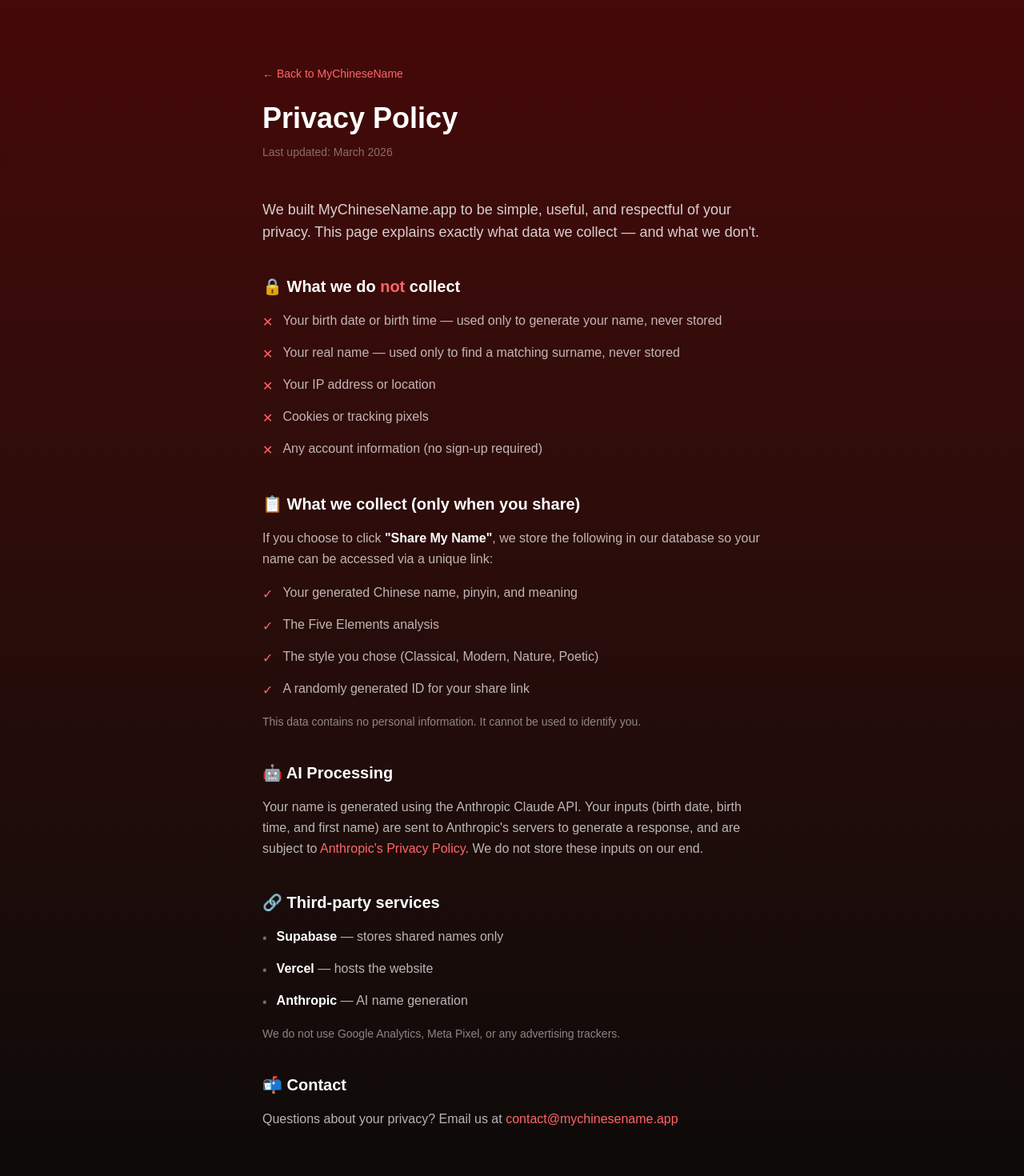
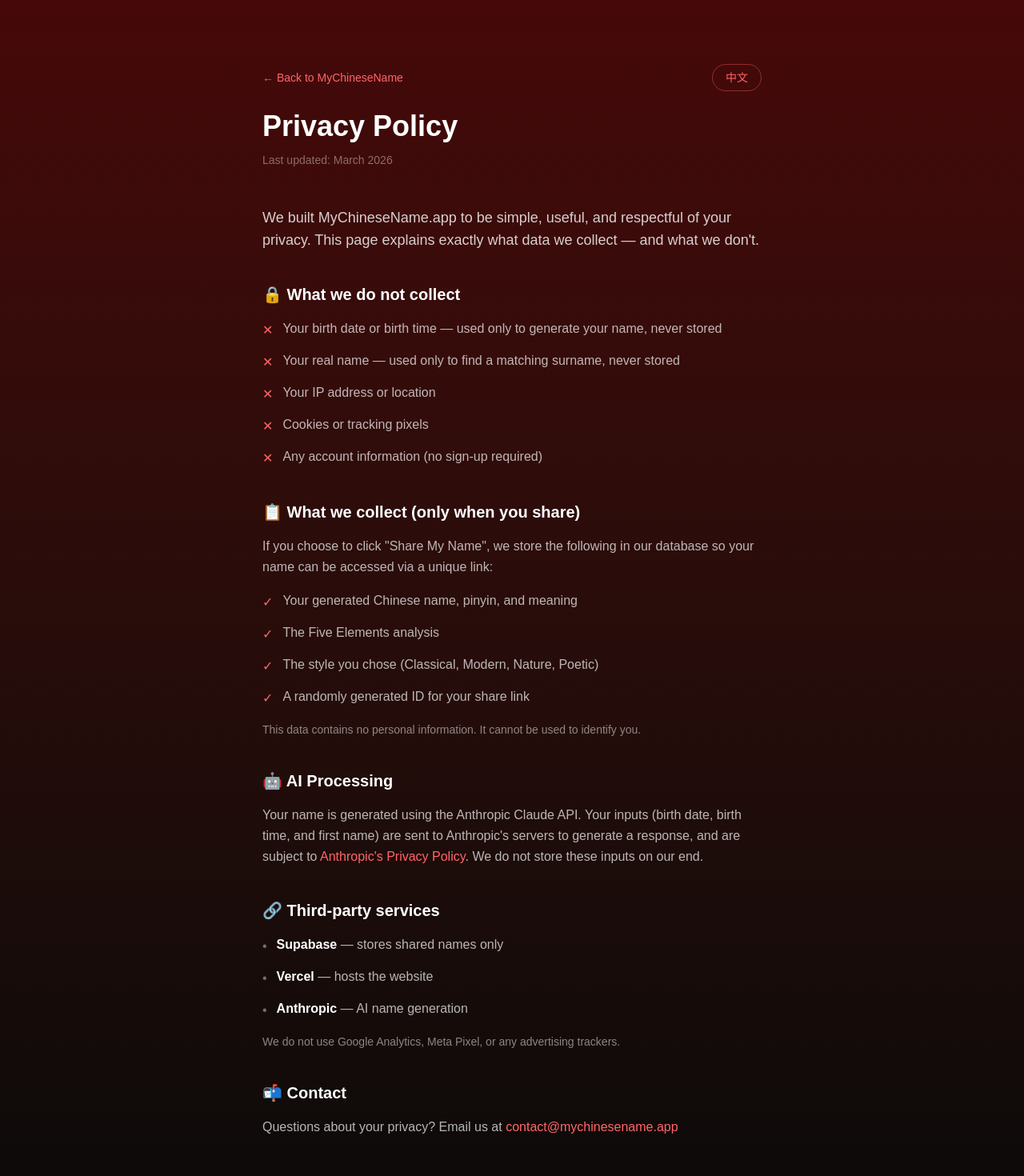
Before and after one commit to JexW/chinesename-ai, a Next.js app: page /privacy in a window 1280 px wide. Shown: the top 1470 px of the page at 80% size. Built offline with nearby package versions, Linux system fonts and the light colour scheme.

Commit message:
Add privacy policy page

```diff
--- a/app/privacy/page.tsx
+++ b/app/privacy/page.tsx
@@ -1,40 +1,134 @@
-// app/privacy/page.tsx
+"use client";
+
+import { useState } from "react";
+
+const content = {
+  en: {
+    back: "← Back to MyChineseName",
+    title: "Privacy Policy",
+    updated: "Last updated: March 2026",
+    intro: "We built MyChineseName.app to be simple, useful, and respectful of your privacy. This page explains exactly what data we collect — and what we don't.",
+    notCollect: {
+      title: "What we do not collect",
+      items: [
+        "Your birth date or birth time — used only to generate your name, never stored",
+        "Your real name — used only to find a matching surname, never stored",
+        "Your IP address or location",
+        "Cookies or tracking pixels",
+        "Any account information (no sign-up required)",
+      ],
+    },
+    collect: {
+      title: "What we collect (only when you share)",
+      desc: 'If you choose to click "Share My Name", we store the following in our database so your name can be accessed via a unique link:',
+      items: [
+        "Your generated Chinese name, pinyin, and meaning",
+        "The Five Elements analysis",
+        "The style you chose (Classical, Modern, Nature, Poetic)",
+        "A randomly generated ID for your share link",
+      ],
+      note: "This data contains no personal information. It cannot be used to identify you.",
+    },
+    ai: {
+      title: "🤖 AI Processing",
+      desc: "Your name is generated using the Anthropic Claude API. Your inputs (birth date, birth time, and first name) are sent to Anthropic's servers to generate a response, and are subject to ",
+      link: "Anthropic's Privacy Policy",
+      desc2: ". We do not store these inputs on our end.",
+    },
+    third: {
+      title: "🔗 Third-party services",
+      items: [
+        { name: "Supabase", desc: "stores shared names only" },
+        { name: "Vercel", desc: "hosts the website" },
+        { name: "Anthropic", desc: "AI name generation" },
+      ],
+      note: "We do not use Google Analytics, Meta Pixel, or any advertising trackers.",
+    },
+    contact: {
+      title: "📬 Contact",
+      desc: "Questions about your privacy? Email us at ",
+    },
+  },
+  zh: {
+    back: "← 返回 MyChineseName",
+    title: "隐私政策",
+    updated: "最后更新：2026年3月",
+    intro: "我们创建 MyChineseName.app 的初衷是简单、实用，并尊重您的隐私。本页面将清楚说明我们收集哪些数据——以及我们不收集什么。",
+    notCollect: {
+      title: "我们不收集的信息",
+      items: [
+        "您的出生日期和出生时间——仅用于生成名字，从不存储",
+        "您的真实姓名——仅用于匹配姓氏，从不存储",
+        "您的 IP 地址或位置信息",
+        "Cookies 或追踪像素",
+        "任何账户信息（无需注册）",
+      ],
+    },
+    collect: {
+      title: "我们收集的信息（仅在您分享时）",
+      desc: '如果您点击"分享我的名字"，我们会将以下内容存储在数据库中，以便通过唯一链接访问您的名字：',
+      items: [
+        "您生成的中文名、拼音和含义",
+        "五行分析结果",
+        "您选择的风格（古典、现代、自然、诗意）",
+        "随机生成的分享链接 ID",
+      ],
+      note: "这些数据不包含任何个人信息，无法用于识别您的身份。",
+    },
+    ai: {
+      title: "🤖 AI 处理",
+      desc: "您的名字通过 Anthropic Claude API 生成。您的输入（出生日期、出生时间和名字）会发送至 Anthropic 的服务器以生成结果，适用于 ",
+      link: "Anthropic 隐私政策",
+      desc2: "。我们不会在自己的服务器上存储这些输入。",
+    },
+    third: {
+      title: "🔗 第三方服务",
+      items: [
+        { name: "Supabase", desc: "仅存储分享的名字" },
+        { name: "Vercel", desc: "网站托管" },
+        { name: "Anthropic", desc: "AI 名字生成" },
+      ],
+      note: "我们不使用 Google Analytics、Meta Pixel 或任何广告追踪器。",
+    },
+    contact: {
+      title: "📬 联系我们",
+      desc: "对隐私有疑问？请发送邮件至 chinesename.sup@outlook.com",
+    },
+  },
+};
 
 export default function PrivacyPage() {
+  const [lang, setLang] = useState<"en" | "zh">("en");
+  const t = content[lang];
+
   return (
     <main className="min-h-screen bg-gradient-to-b from-red-950 to-stone-950 text-white">
       <div className="max-w-2xl mx-auto px-6 py-20">
 
-        {/* Header */}
         <div className="mb-12">
-          <a href="/" className="text-red-400 text-sm hover:underline">← Back to MyChineseName</a>
-          <h1 className="text-4xl font-bold mt-6 mb-3">Privacy Policy</h1>
-          <p className="text-white/40 text-sm">Last updated: March 2026</p>
+          <div className="flex items-center justify-between">
+            <a href="/" className="text-red-400 text-sm hover:underline">{t.back}</a>
+            <button
+              onClick={() => setLang(lang === "en" ? "zh" : "en")}
+              className="text-sm border border-red-400/40 text-red-400 px-4 py-1.5 rounded-full hover:bg-red-400/10 transition"
+            >
+              {lang === "en" ? "中文" : "English"}
+            </button>
+          </div>
+          <h1 className="text-4xl font-bold mt-6 mb-3">{t.title}</h1>
+          <p className="text-white/40 text-sm">{t.updated}</p>
         </div>
 
         <div className="space-y-10 text-white/70 leading-relaxed">
 
-          {/* Intro */}
           <section>
-            <p className="text-lg text-white/80">
-              We built MyChineseName.app to be simple, useful, and respectful of your privacy.
-              This page explains exactly what data we collect — and what we don't.
-            </p>
+            <p className="text-lg text-white/80">{t.intro}</p>
           </section>
 
-          {/* What we don't collect */}
           <section>
-            <h2 className="text-xl font-semibold text-white mb-4">
-              🔒 What we do <span className="text-red-400">not</span> collect
-            </h2>
+            <h2 className="text-xl font-semibold text-white mb-4">🔒 {t.notCollect.title}</h2>
             <ul className="space-y-3">
-              {[
-                "Your birth date or birth time — used only to generate your name, never stored",
-                "Your real name — used only to find a matching surname, never stored",
-                "Your IP address or location",
-                "Cookies or tracking pixels",
-                "Any account information (no sign-up required)",
-              ].map((item, i) => (
+              {t.notCollect.items.map((item, i) => (
                 <li key={i} className="flex gap-3">
                   <span className="text-red-400 mt-0.5">✕</span>
                   <span>{item}</span>
@@ -43,75 +137,48 @@
             </ul>
           </section>
 
-          {/* What we do collect */}
           <section>
-            <h2 className="text-xl font-semibold text-white mb-4">
-              📋 What we collect (only when you share)
-            </h2>
-            <p className="mb-4">
-              If you choose to click <strong className="text-white">"Share My Name"</strong>, we store the following in our database so your name can be accessed via a unique link:
-            </p>
+            <h2 className="text-xl font-semibold text-white mb-4">📋 {t.collect.title}</h2>
+            <p className="mb-4">{t.collect.desc}</p>
             <ul className="space-y-3">
-              {[
-                "Your generated Chinese name, pinyin, and meaning",
-                "The Five Elements analysis",
-                "The style you chose (Classical, Modern, Nature, Poetic)",
-                "A randomly generated ID for your share link",
-              ].map((item, i) => (
+              {t.collect.items.map((item, i) => (
                 <li key={i} className="flex gap-3">
                   <span className="text-red-400 mt-0.5">✓</span>
                   <span>{item}</span>
                 </li>
               ))}
             </ul>
-            <p className="mt-4 text-white/50 text-sm">
-              This data contains no personal information. It cannot be used to identify you.
+            <p className="mt-4 text-white/50 text-sm">{t.collect.note}</p>
+          </section>
+
+          <section>
+            <h2 className="text-xl font-semibold text-white mb-4">{t.ai.title}</h2>
+            <p>
+              {t.ai.desc}
+              <a href="https://www.anthropic.com/legal/privacy" target="_blank" className="text-red-400 hover:underline">
+                {t.ai.link}
+              </a>
+              {t.ai.desc2}
             </p>
           </section>
 
-          {/* AI */}
           <section>
-            <h2 className="text-xl font-semibold text-white mb-4">🤖 AI Processing</h2>
-            <p>
-              Your name is generated using the Anthropic Claude API. Your inputs (birth date, birth time, and first name) are sent to Anthropic's servers to generate a response, and are subject to{" "}
-              <a
-                href="https://www.anthropic.com/legal/privacy"
-                target="_blank"
-                className="text-red-400 hover:underline"
-              >
-                Anthropic's Privacy Policy
-              </a>
-              . We do not store these inputs on our end.
-            </p>
+            <h2 className="text-xl font-semibold text-white mb-4">{t.third.title}</h2>
+            <ul className="space-y-3">
+              {t.third.items.map((item, i) => (
+                <li key={i} className="flex gap-3">
+                  <span className="text-white/40 mt-0.5">•</span>
+                  <span><strong className="text-white">{item.name}</strong> — {item.desc}</span>
+                </li>
+              ))}
+            </ul>
+            <p className="mt-4 text-white/50 text-sm">{t.third.note}</p>
           </section>
 
-          {/* Third parties */}
           <section>
-            <h2 className="text-xl font-semibold text-white mb-4">🔗 Third-party services</h2>
-            <ul className="space-y-3">
-              <li className="flex gap-3">
-                <span className="text-white/40 mt-0.5">•</span>
-                <span><strong className="text-white">Supabase</strong> — stores shared names only</span>
-              </li>
-              <li className="flex gap-3">
-                <span className="text-white/40 mt-0.5">•</span>
-                <span><strong className="text-white">Vercel</strong> — hosts the website</span>
-              </li>
-              <li className="flex gap-3">
-                <span className="text-white/40 mt-0.5">•</span>
-                <span><strong className="text-white">Anthropic</strong> — AI name generation</span>
-              </li>
-            </ul>
-            <p className="mt-4 text-white/50 text-sm">
-              We do not use Google Analytics, Meta Pixel, or any advertising trackers.
-            </p>
-          </section>
-
-          {/* Contact */}
-          <section>
-            <h2 className="text-xl font-semibold text-white mb-4">📬 Contact</h2>
+            <h2 className="text-xl font-semibold text-white mb-4">{t.contact.title}</h2>
             <p>
-              Questions about your privacy? Email us at{" "}
+              {t.contact.desc}
               <a href="mailto:chinesename.sup@outlook.com" className="text-red-400 hover:underline">
                 contact@mychinesename.app
               </a>
```
